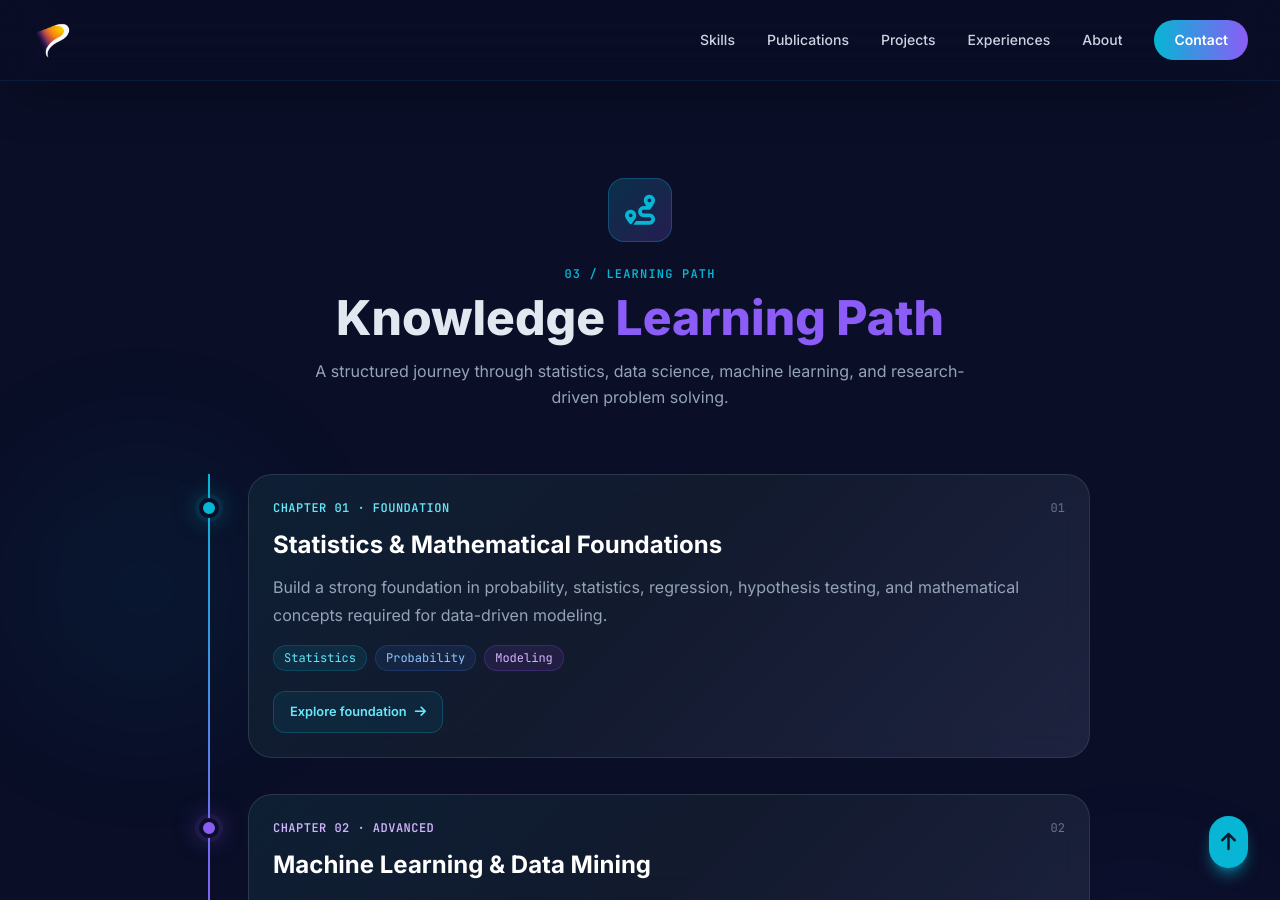
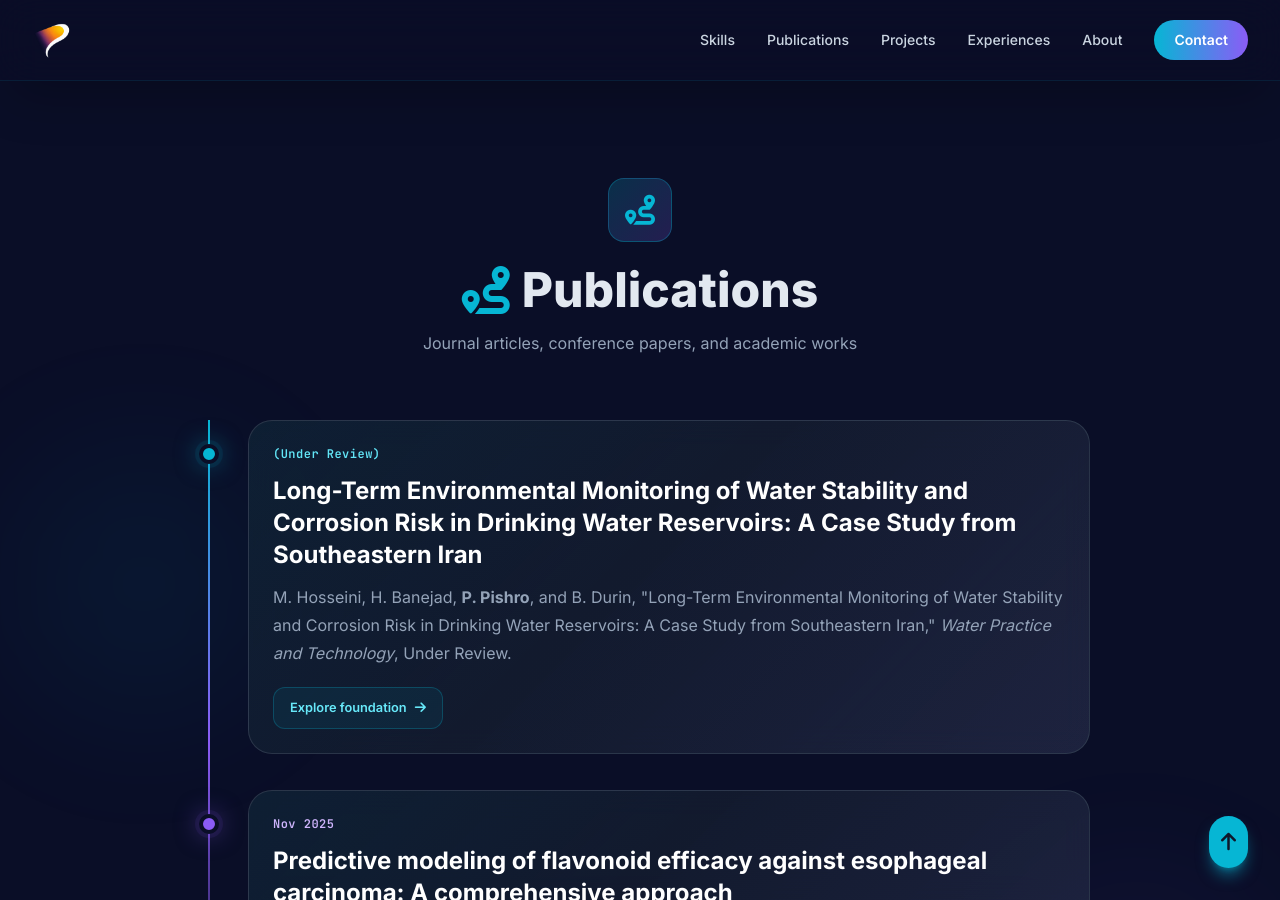
Before and after one commit to ParhamPishro/ParhamPishro.github.io, a Jekyll site: the page index.html, which Jekyll copies as it is, in a window 1280 px wide and 900 px high, scrolled down 1688 px. Built offline with Jekyll 4.4.1, drawn with Linux system fonts in a browser that asks for light colours; nearby versions of some CDN libraries; comment, search, counter and statistics services are not loaded; some of the changed text lies outside the part shown.

Commit message:
Revise publication details in learning path section
Updated section headers and content for publications in the learning path.

```diff
--- a/index.html
+++ b/index.html
@@ -840,139 +840,73 @@
 
             <!-- Section Header -->
             <div class="text-center mb-16 reveal">
-
                 <div class="inline-flex items-center justify-center w-16 h-16 rounded-2xl bg-gradient-to-br from-accent/20 to-accentSec/20 mb-6 border border-accent/30">
                     <i class="fas fa-route text-3xl text-accent"></i>
                 </div>
-
-                <div class="text-accent text-xs font-mono font-bold uppercase tracking-widest mb-3">
-                    03 / Learning Path
-                </div>
-
-                <h2 class="text-4xl md:text-5xl font-black mb-4">
-                    Knowledge
-                    <span class="text-accentSec">
-                        Learning Path
+                <h2 class="text-4xl md:text-5xl font-black mb-4 flex items-center justify-center gap-3">
+                    <i class="fas fa-route text-accent"></i>
+                    <span>
+                        Publications
                     </span>
                 </h2>
-
                 <p class="text-slate-400 max-w-2xl mx-auto leading-relaxed">
-                    A structured journey through statistics, data science,
-                    machine learning, and research-driven problem solving.
+                    Journal articles, conference papers, and academic works
                 </p>
-
             </div>
 
             <!-- Timeline -->
             <div class="learning-timeline">
 
-                <!-- Chapter 01 -->
+                <!-- Publication 1 -->
                 <div class="learning-item reveal">
-
                     <div class="learning-dot"></div>
-
                     <div class="learning-card">
-
                         <div class="flex items-center justify-between gap-4 mb-3">
-
                             <span class="learning-meta text-cyan-300">
-                                CHAPTER 01 · FOUNDATION
+                                (Under Review) <!--CHAPTER 01 · FOUNDATION-->
                             </span>
-
-                            <span class="text-xs text-slate-500 font-mono">
-                                01
-                            </span>
-
-                        </div>
-
+                            <!--<span class="text-xs text-slate-500 font-mono">
+                                02
+                            </span>-->
+                        </div>
                         <h3 class="text-xl md:text-2xl font-bold text-white">
-                            Statistics & Mathematical Foundations
+                            Long-Term Environmental Monitoring of Water Stability and Corrosion Risk in Drinking Water Reservoirs: A Case Study from Southeastern Iran
                         </h3>
-
                         <p class="text-slate-400 leading-7 mt-3">
-                            Build a strong foundation in probability, statistics,
-                            regression, hypothesis testing, and mathematical
-                            concepts required for data-driven modeling.
+                            M. Hosseini, H. Banejad, <strong>P. Pishro</strong>, and B. Durin,
+                            "Long-Term Environmental Monitoring of Water Stability and Corrosion Risk in Drinking Water Reservoirs: A Case Study from Southeastern Iran,"
+                            <em>Water Practice and Technology</em>, Under Review.
                         </p>
-
-                        <div class="flex flex-wrap gap-2 mt-4">
-
-                            <span class="text-xs font-mono px-2.5 py-1 rounded-full bg-cyan-500/10 text-cyan-300 border border-cyan-500/20">
-                                Statistics
-                            </span>
-
-                            <span class="text-xs font-mono px-2.5 py-1 rounded-full bg-blue-500/10 text-blue-300 border border-blue-500/20">
-                                Probability
-                            </span>
-
-                            <span class="text-xs font-mono px-2.5 py-1 rounded-full bg-purple-500/10 text-purple-300 border border-purple-500/20">
-                                Modeling
-                            </span>
-
-                        </div>
-
                         <a href="#about" class="learning-btn mt-5">
                             Explore foundation
                             <i class="fas fa-arrow-right"></i>
                         </a>
-
-                    </div>
-
-                </div>
-
+                    </div>
+                </div>
 
                 <!-- Chapter 02 -->
                 <div class="learning-item reveal">
-
                     <div class="learning-dot"></div>
-
                     <div class="learning-card">
-
                         <div class="flex items-center justify-between gap-4 mb-3">
-
                             <span class="learning-meta text-purple-300">
-                                CHAPTER 02 · ADVANCED
+                                Nov 2025
                             </span>
-
-                            <span class="text-xs text-slate-500 font-mono">
-                                02
-                            </span>
-
-                        </div>
-
+                        </div>
                         <h3 class="text-xl md:text-2xl font-bold text-white">
-                            Machine Learning & Data Mining
+                            Predictive modeling of flavonoid efficacy against esophageal carcinoma: A comprehensive approach
                         </h3>
-
                         <p class="text-slate-400 leading-7 mt-3">
-                            Move from raw data to predictive models using
-                            supervised and unsupervised learning, feature
-                            engineering, clustering, and data mining techniques.
+                            <strong>P. Pishro</strong>, J. A. Nasiri, Z. Nasiri Sarvi, S. Saeidi, and F. B. Rasouli,
+                            "Predictive modeling of flavonoid efficacy against esophageal carcinoma: A comprehensive approach,"
+                            <em>Scientific Reports</em>, 2025.
                         </p>
-
-                        <div class="flex flex-wrap gap-2 mt-4">
-
-                            <span class="text-xs font-mono px-2.5 py-1 rounded-full bg-purple-500/10 text-purple-300 border border-purple-500/20">
-                                Machine Learning
-                            </span>
-
-                            <span class="text-xs font-mono px-2.5 py-1 rounded-full bg-pink-500/10 text-pink-300 border border-pink-500/20">
-                                Data Mining
-                            </span>
-
-                            <span class="text-xs font-mono px-2.5 py-1 rounded-full bg-blue-500/10 text-blue-300 border border-blue-500/20">
-                                Feature Engineering
-                            </span>
-
-                        </div>
-
+                        </div>
                         <a href="#projects" class="learning-btn mt-5">
-                            View applied projects
                             <i class="fas fa-arrow-right"></i>
+                            URL
                         </a>
-
-                    </div>
-
+                    </div>
                 </div>
 
 
```
